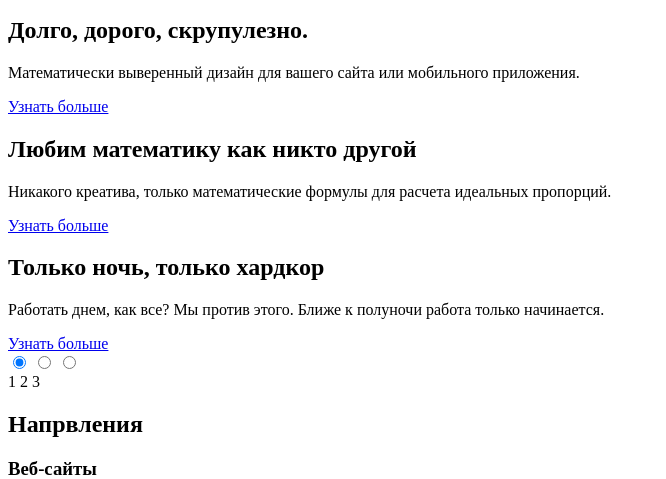
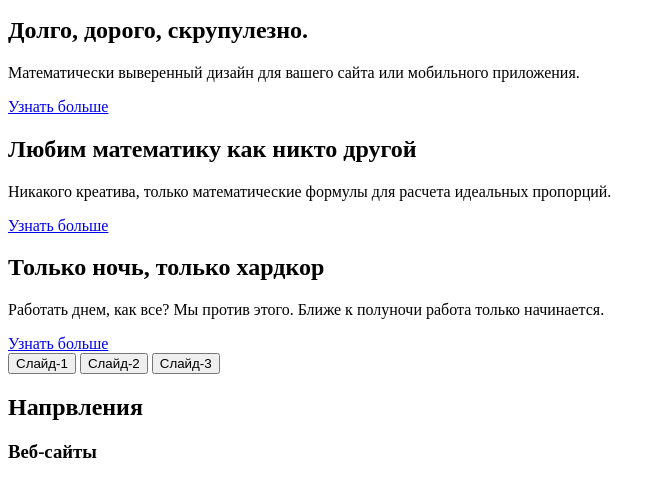
Before and after one commit to Gilfoyle1/483557-nerds-27, a plain HTML site: page index.html in a window 1280 px wide. Shown: the part 309-788 px from the top of the page, without its empty margins (0-666 px from the left). Drawn offline with Linux system fonts and the light colour scheme.

Commit message:
Личный проект: продолжаем разметку
Добавлены кнопки для слайдера index.html

```diff
--- a/index.html
+++ b/index.html
@@ -59,13 +59,10 @@
         <a class="btn" href="#">Узнать больше</a>
       </div>
       <!--переключатели слайдера тут-->
-      <input type="radio" name="slider-index" id="slide-1" value="slide-1" checked>
-      <input type="radio" name="slider-index" id="slide-2" value="slide-2">
-      <input type="radio" name="slider-index" id="slide-3" value="slide-3">
-      <div>
-        <label for="slide-1">1</label>
-        <label for="slide-2">2</label>
-        <label for="slide-3">3</label>
+      <div class="botton-container">
+        <button type="button" class="slider-botton">Слайд-1</button>
+        <button type="button" class="slider-botton">Слайд-2</button>
+        <button type="button" class="slider-botton">Слайд-3</button>
       </div>
     </section>
     <!--список предложений-->
@@ -170,8 +167,8 @@
     <!--форма-->
     <section class="feedback">
       <h2>Напишите нам</h2>
+      <button type="button" class="feedback-close">Закрыть</button>
       <form class="feedback-form" action="https://echo.htmlacademy.ru" method="post">
-        <a class="close-btn" href="#">X</a>
         <div>
           <label for="name-field">Ваше имя:</label>
           <input type="text" name="name" id="name-field" placeholder="Имя Фамилия" required>
```
Also changed, not shown: catalog.html (+1 -1 lines).
